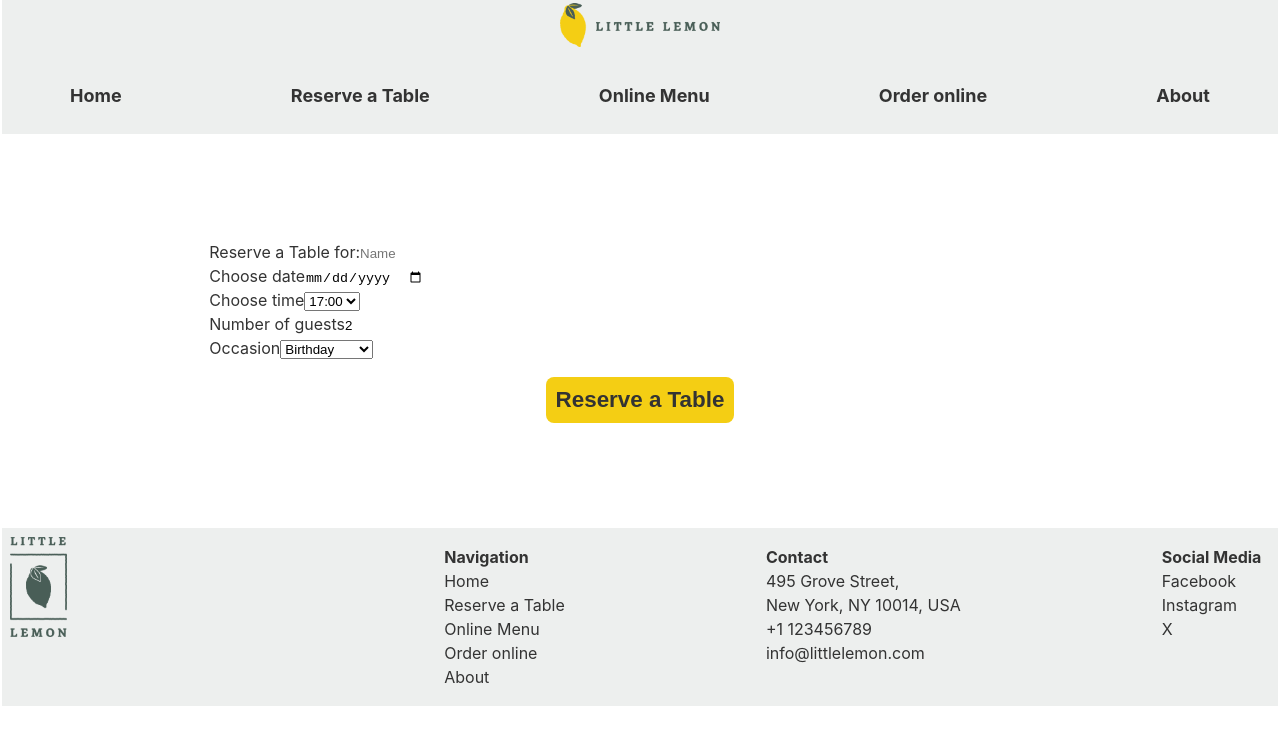
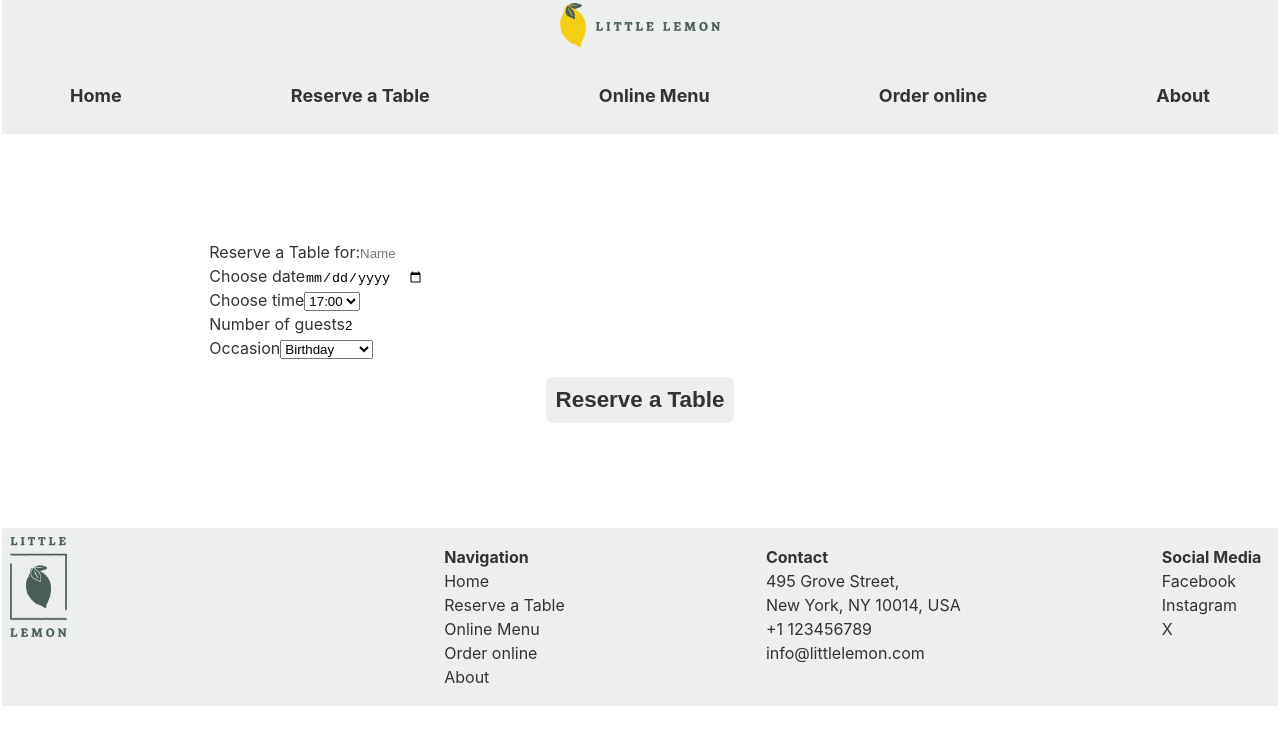
Before and after one commit to MichalNawrot/meta-frontend-capstone-app, a React (Create React App) app: page /reserve-a-table in a window 1280 px wide. Shown: the top 744 px of the page. Built offline with nearby package versions, Linux system fonts and the light colour scheme.

Commit message:
disable submit button when form not validate

```diff
--- a/src/components/BookingForm.js
+++ b/src/components/BookingForm.js
@@ -1,4 +1,4 @@
-import { useState } from "react";
+import { useEffect, useState } from "react";
 
 
 const BookingForm = (props) => {
@@ -11,6 +11,18 @@ const BookingForm = (props) => {
     const [resTime, setResTime] = useState("");
     const [guests, setGuests] = useState(2);
     const [occasion, setOccasion] = useState("");
+    const [isdisabled, setIsDisabled] = useState(true)
+
+
+
+    useEffect(() => {
+        const validate = () => {
+            return name.length>0 & resDate.length>0;
+        };
+        const isValid = validate()
+        setIsDisabled(!isValid)
+    }, [name, resDate])
+
     return (
         <form onSubmit={props.submitForm}>
             <div>
@@ -24,7 +36,7 @@ const BookingForm = (props) => {
                 />
             </div>
             <div>
-                <label htmlFor="res-date"> Choose date</label>
+                <label htmlFor="res-date">Choose date</label>
                 <input type="date" id="res-date"
                     value={resDate}
                     onChange={handleDateChange}
@@ -32,7 +44,7 @@ const BookingForm = (props) => {
                 />
             </div>
             <div>
-                <label htmlFor="res-time" > Choose time</label>
+                <label htmlFor="res-time" >Choose time</label>
                 <select id="res-time "
                     value={resTime}
                     onChange={(e) => setResTime(e.target.value)}
@@ -66,7 +78,7 @@ const BookingForm = (props) => {
                     <option>Anniversary</option>
                 </select>
             </div>
-            <input type="submit" value="Reserve a Table" />
+            <input type="submit" value="Reserve a Table" disabled={isdisabled} />
         </form>
     );
 };
--- a/src/index.css
+++ b/src/index.css
@@ -298,6 +298,11 @@ footer>div {
   filter: drop-shadow(8px 8px 12px var(--neutral-color-2))
 }
 
+.booking-page input[type="submit"]:disabled {
+  cursor: not-allowed;
+  pointer-events: none;
+  background-color: var(--neutral-color-1);
+}
 
 
 /* Responsive Styles */
```
